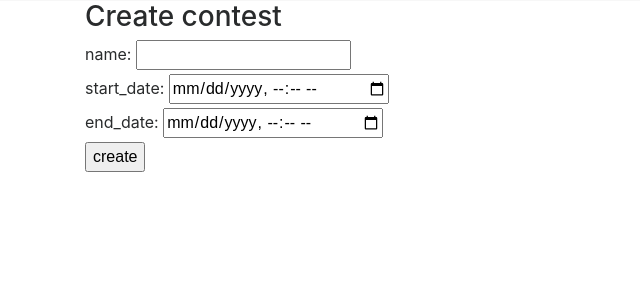
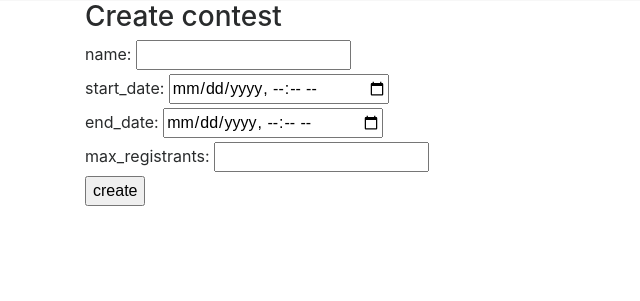
Before and after one commit to nginth/luminance, a Flask app: page /contest in a window 1280 px wide. Shown: the part 55-356 px from the top of the page, without its empty margins (0-640 px from the left). Run offline with Flask 2, Linux system fonts and the light colour scheme; a user stored in the database is signed in; tables that the repository leaves empty hold one stand-in row (values such as "Sample post"); parts of the project's set-up code (start-up, migrations or seed data) failed here and were passed over; some libraries are stand-ins or nearby versions.

Commit message:
add max registrants field to Event model

```diff
--- a/luminance/forms.py
+++ b/luminance/forms.py
@@ -5,6 +5,7 @@ from wtforms import (
     SubmitField,
     DateTimeField,
     HiddenField,
+    IntegerField,
     validators
 )
 from flask_wtf import FlaskForm
@@ -24,6 +25,7 @@ class ContestForm(Form):
     name = StringField('name', [validators.Length(min=1, max=1024)])
     start_date = DateTimeField('start_date', format="%Y-%m-%dT%H:%M", validators=[validators.Optional()])
     end_date = DateTimeField('end_date', format="%Y-%m-%dT%H:%M", validators=[validators.Optional()])
+    max_registrants = IntegerField('max_registrants', validators=[validators.Optional()])
     submit = SubmitField('create')
 
 class AddUserToEventForm(Form):
--- a/luminance/models.py
+++ b/luminance/models.py
@@ -108,6 +108,7 @@ class Event(Base):
     photos = relationship("Photo")
     winner_id = Column(Integer)
     status = Column(Enum(EventStatus))
+    max_registrants = Column(Integer)
 
     def __init__(self, name=None):
         self.name = name
--- a/luminance/routes.py
+++ b/luminance/routes.py
@@ -73,6 +73,8 @@ def contest():
             contest.start_date = form.start_date.data
         if form.end_date.data:
             contest.end_date = form.end_date.data
+        if form.max_registrants.data:
+            contest.max_registrants = form.max_registrants.data
         contest.users.append(current_user)
         contest.admins = [current_user.id]
         contest.status = EventStatus.inactive
--- a/luminance/templates/create_contest.html
+++ b/luminance/templates/create_contest.html
@@ -7,6 +7,7 @@
             <div>{{ form.name.label }}: {{ form.name() }}</div>
             <div>{{ form.start_date.label }}: {{ form.start_date(type="datetime-local") }}</div>
             <div>{{ form.end_date.label }}: {{ form.end_date(type="datetime-local") }}</div>
+            <div>{{ form.max_registrants.label }}: {{ form.max_registrants() }}</div>
             <div>{{ form.submit() }}</div>
         </form>
     </div>
```
